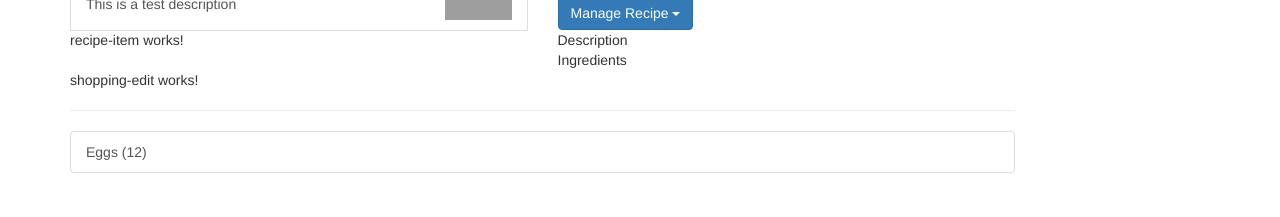
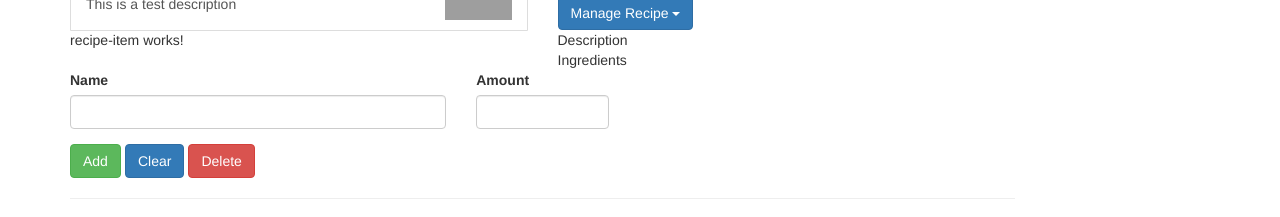
Before and after one commit to hunterdshinn/shinn-recipe-book-ng, an Angular app: page / in a window 1280 px wide. Shown: the part 147-364 px from the top of the page. Built offline with nearby package versions, Linux system fonts and the light colour scheme; grey boxes are pictures that could not be loaded.

Commit message:
Structured out ShoppingEditComponent

```diff
--- a/src/app/shopping-list/shopping-edit/shopping-edit.component.html
+++ b/src/app/shopping-list/shopping-edit/shopping-edit.component.html
@@ -1,3 +1,40 @@
-<p>
-  shopping-edit works!
-</p>
+<div class="row">
+  <div class="col-xs-12">
+    <form>
+      <div class="row">
+        <div class="col-sm-5 form-group">
+          <label for="name">Name</label>
+          <input type="text" id="name" class="form-control">
+        </div>
+        <div class="col-sm-2 form-group">
+          <label for="amount">Amount</label>
+          <input type="number" id="amount" class="form-control">
+        </div>
+      </div>
+      <div class="row">
+        <div class="col-xs-12">
+          <button
+            type="submit"
+            class="btn btn-success"
+          >
+            Add
+          </button>
+          <button
+            type="button"
+            class="btn btn-primary"
+            style="margin-left: 4px;"
+          >
+            Clear
+          </button>
+          <button
+            type="button"
+            class="btn btn-danger"
+            style="margin-left: 4px;"
+          >
+            Delete
+          </button>
+        </div>
+      </div>
+    </form>
+  </div>
+</div>
```
